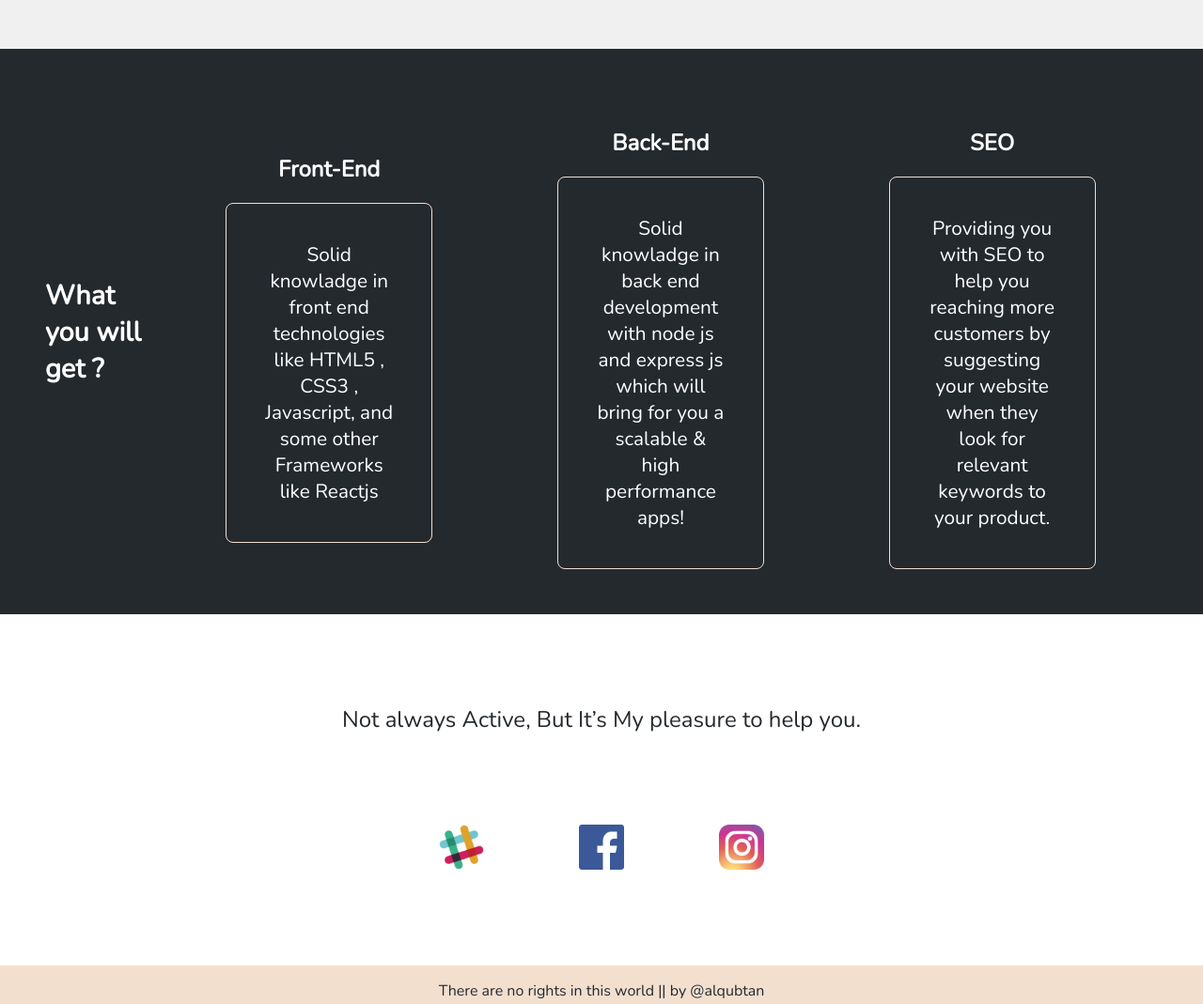
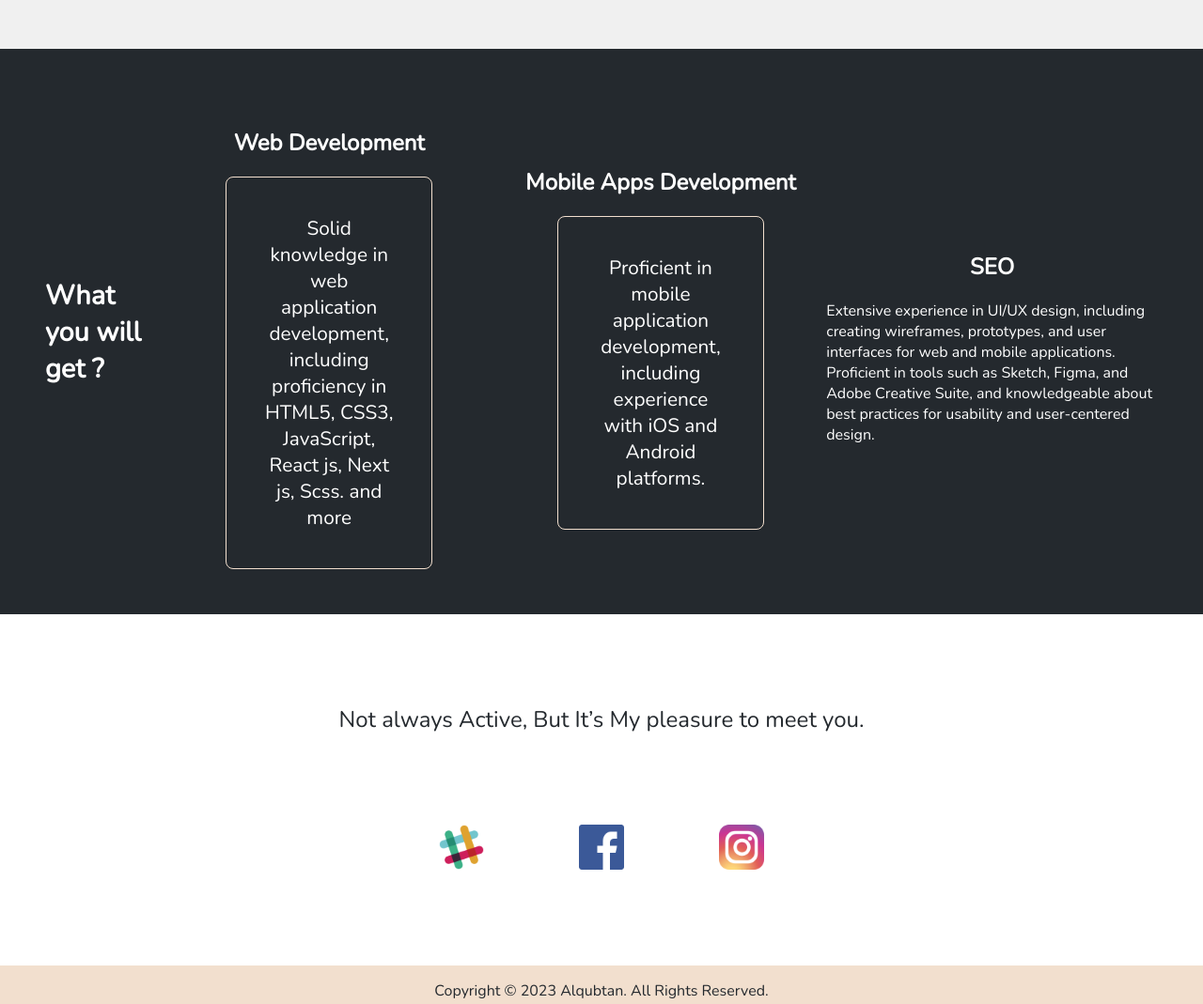
Before and after one commit to alqubtan/portfolio, a plain HTML site: page index.html in a window 1280 px wide. Shown: the part 1020-2089 px from the top of the page at 94% size. Drawn offline with nearby package versions, Linux system fonts and the light colour scheme.

Commit message:
edit services, add cv

```diff
--- a/index.html
+++ b/index.html
@@ -1,21 +1,24 @@
 <!DOCTYPE html>
 <html lang="en">
   <head>
-    <meta charset="UTF-8">
-    <meta name="viewport" content="width=device-width, initial-scale=1.0">
-    <link rel="stylesheet" href="style.css">
-    <title>Portfolio</title>
+    <meta charset="UTF-8" />
+    <meta name="viewport" content="width=device-width, initial-scale=1.0" />
+    <link rel="stylesheet" href="style.css" />
+    <title>Ghazwan Al-Qubtan</title>
   </head>
   <body>
     <div class="container">
       <header class="main-header">
         <a href="#" class="logo">
-                <img src="img/hashtag.svg" alt="">
+          <img src="img/hashtag.svg" alt="" />
           <div>alqubtan</div>
         </a>
 
         <nav class="main-nav">
           <ul class="nav-links">
+            <li class="nav-link">
+              <a href="https://drive.google.com/file/d/1wdOsjMHJU3HVwl5m4ya2d7vumUN4MIBw/view?usp=share_link" target="_blank">CV</a>
+            </li>
             <li class="nav-link">
               <a href="https://github.com/alqubtan/" target="_blank">github</a>
             </li>
@@ -55,91 +58,75 @@
       </section>
 
       <section class="about" id="about">
-            <h2 class="whoami"> Who I’m I ?</h2>
+        <h2 class="whoami">Who I’m I ?</h2>
         <p class="about-me">
-                I’m Gazwan alqubtan from
-                Iraq - Baghdad. I’m 21 years old.
-                I am IT student and self thought full-stack
-                web developer. I am completly in love with what i’m doing,
-                and i look for more achivements!.
+          I’m Gazwan alqubtan from Iraq - Baghdad. I’m 21 years old. I am IT
+          student and self thought full-stack web developer. I am completly in
+          love with what i’m doing, and i look for more achivements!.
         </p>
       </section>
 
       <section class="services" id="services">
         <h2 class="what-u-get">What you will get ?</h2>
-            <div class="front-end">
-                <h2 class="front-text">Front-End</h2>
-                <span class="front-skills">
-                    Solid knowladge in front end
-                    technologies like HTML5 , CSS3 ,
-                    Javascript, and some other
-                    Frameworks like Reactjs
+        <div class="web-dev">
+          <h2 class="web-text">Web Development</h2>
+          <span class="web-skills">
+            Solid knowledge in web application development, including
+            proficiency in HTML5, CSS3, JavaScript, React js, Next js, Scss. and
+            more
           </span>
         </div>
 
-            <div class="back-end">
-                <h2 class="back-text">Back-End</h2>
-                <span class="back-skills">
-                    Solid knowladge in back end
-
-                    development with node js and
-
-                    express js which will bring for
-
-                    you a scalable & high
-
-                    performance apps!
-
-                </span>
+        <div class="mobile-dev">
+          <h2 class="mobile-text">Mobile Apps Development</h2>
+          <span class="mobile-skills">
+            Proficient in mobile application development, including experience
+            with iOS and Android platforms.
         </div>
-            <div class="seo">
-                <h2 class="seo-text">SEO</h2>
-                <span class="seo-skills">
-                    Providing you with SEO
-                    to help you reaching more customers by suggesting your website
-                    when they look for relevant keywords
-                    to your product.
-
-
+        <div class="uiux">
+          <h2 class="uiuix-text">SEO</h2>
+          <span class="uiuix-skills">
+            Extensive experience in UI/UX design, including creating wireframes, prototypes, and user interfaces for web and mobile applications. Proficient in tools such as Sketch, Figma, and Adobe Creative Suite, and knowledgeable about best practices for usability and user-centered design.
           </span>
         </div>
       </section>
 
       <section class="social-media" id="social-media">
         <span class="offline">
-                Not always Active, But It’s My pleasure to help you.
+          Not always Active, But It’s My pleasure to meet you.
         </span>
 
         <ul class="accounts">
           <li class="account">
             <a href="https://javascriptdev-q0g9630.slack.com/" target="_blank">
-                        <img src="img/slack.png" alt="">
+              <img src="img/slack.png" alt="" />
             </a>
           </li>
           <li class="account">
             <a href="https:/facebook.com/0en.vib" target="_blank">
-                        <img src="img/facebook.png" alt="">
+              <img src="img/facebook.png" alt="" />
             </a>
           </li>
           <li class="account">
             <a href="https://instagram.com/0en" target="_blank">
-                        <img src="img/instagram.png" alt="">
+              <img src="img/instagram.png" alt="" />
             </a>
           </li>
         </ul>
       </section>
       <footer>
-            <span>There are no rights in this world || by @alqubtan</span>
+        <span>Copyright © 2023 Alqubtan. All Rights Reserved. </span>
       </footer>
     </div>
 
     <script>
-        const menu = document.querySelector('.nav-links');
+      const menu = document.querySelector(".nav-links");
       // handle menu
-        document.querySelector('.hamburger').addEventListener('click', function(e) {
-           menu.classList.toggle('active-menu');
-        })
-
+      document
+        .querySelector(".hamburger")
+        .addEventListener("click", function (e) {
+          menu.classList.toggle("active-menu");
+        });
     </script>
   </body>
 </html>
--- a/style.css
+++ b/style.css
@@ -100,9 +100,10 @@ body {
     margin: 0;
 }
 .nav-link a {
+    text-transform: uppercase;
     text-decoration: none;
     color: inherit;
-    font-size: 1.4rem;
+    font-size: 1rem;
     border: 1px solid #24292e;
     padding: 0.2rem 1rem;
     transition: all 1s;
@@ -207,7 +208,7 @@ body {
 }
 
 
-.front-end, .back-end, .seo {
+.web-dev, .mobile-dev, .uiux {
     margin-top: 1rem;
     width: 60%;
     display: flex;
@@ -217,7 +218,7 @@ body {
 }
 
 
-.front-skills, .back-skills, .seo-skills {
+.web-skills, .mobile-skills, .uiux-skills {
     width: 60%;
     min-width: 50%;
     text-align: center;
@@ -229,9 +230,9 @@ body {
     min-width: 220px;
 }
 
-.front-skills:hover,
-.back-skills:hover,
-.seo-skills:hover {
+.web-skills:hover,
+.mobile-skills:hover,
+.uiux-skills:hover {
     background: #000;
 }
 
```
Lines whose indentation alone changed are shown as unchanged.
